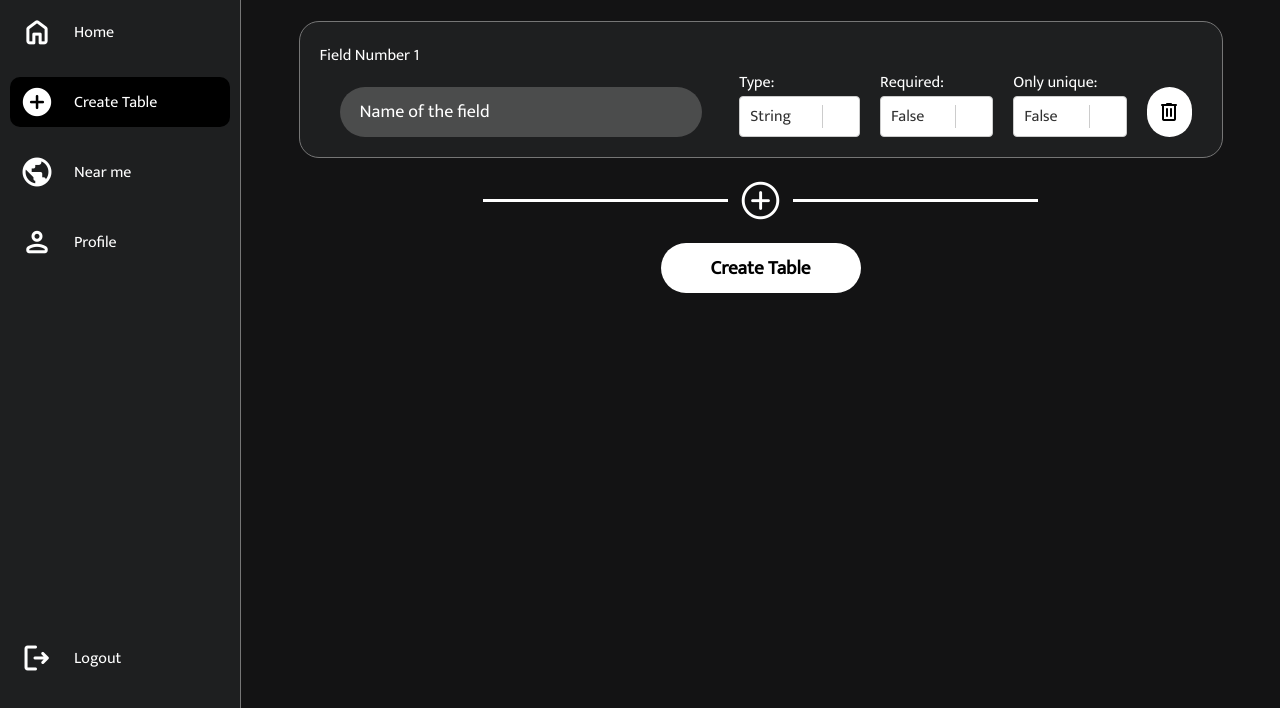
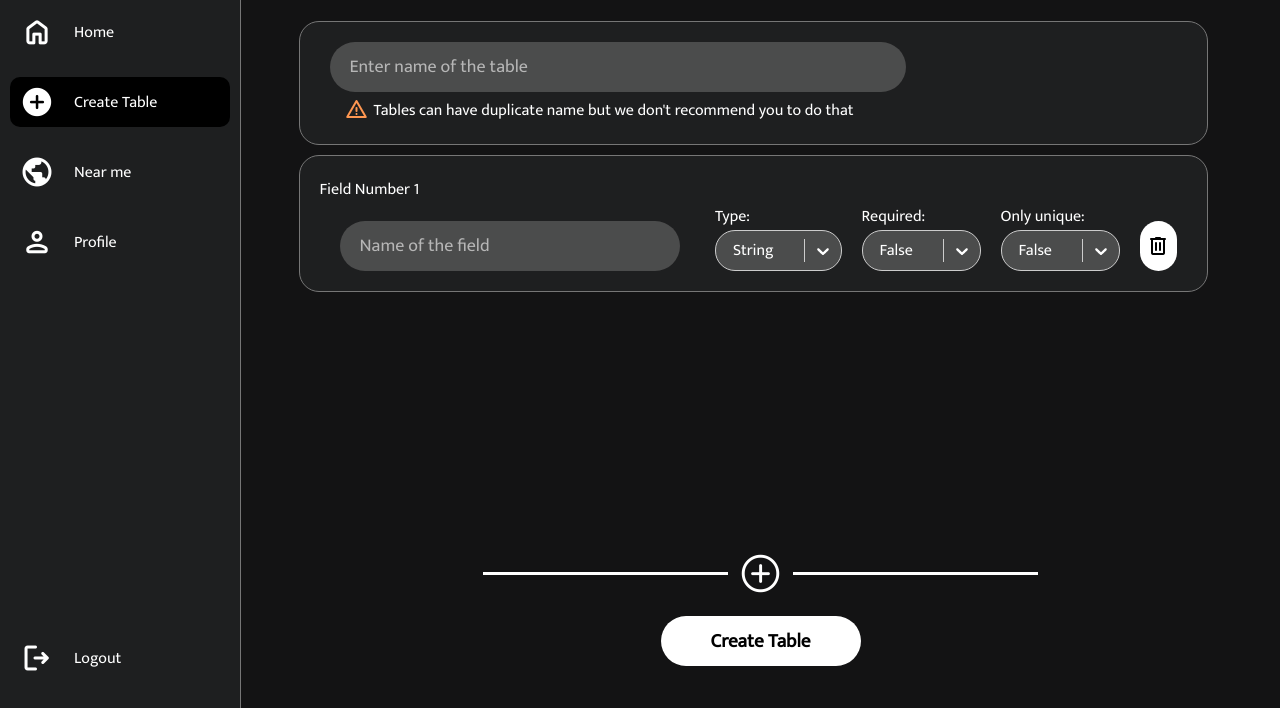
Before and after one commit to awezmirza/custom-cms, a React app in the folder frontend/: page /create-table in a window 1280 px wide. Shown: the part 92-800 px from the top of the page. Built offline with nearby package versions, Linux system fonts and the light colour scheme; no server answers; sample sign-in values are in the browser's storage.

Commit message:
Completed the form UI

```diff
--- a/frontend/src/components/createTableComponents/CreateTableForm.jsx
+++ b/frontend/src/components/createTableComponents/CreateTableForm.jsx
@@ -1,47 +1,44 @@
-import { useState } from "react";
 import useCreateTableForm from "./useCreateTableForm";
 import Select from "react-select";
-import { trueFalseOptions, typeOptions } from "./selectOptions";
+import { trueFalseOptions, typeOptions, selectStyles } from "./selectOptions";
 import "../../styles/createTablePageStyles/createTableForm.css";
 
 const CreateTableForm = () => {
-    const [fields, setFields] = useState([
-        {
-            name: "",
-            type: { value: "STRING", label: "String" },
-            required: { value: false, label: "False" },
-            unique: { value: false, label: "False" }
-        }
-    ]);
-
-    const handleChange = (idx, value, fieldName) => {
-        const data = [...fields];
-        data[idx][fieldName] = value;
-        setFields(data);
-    };
-
-    const handleDeleteField = (idx) => {
-        const data = [...fields];
-        data.splice(idx, 1);
-        setFields(data);
-    };
-
-    const handleAddField = () => {
-        setFields([
-            ...fields,
-            {
-                name: "",
-                type: { value: "STRING", label: "String" },
-                required: { value: false, label: "False" },
-                unique: { value: false, label: "False" }
-            }
-        ]);
-    };
-
-    const { handleTableSubmit } = useCreateTableForm();
+    const {
+        handleTableSubmit,
+        fields,
+        handleAddField,
+        handleDeleteField,
+        handleChange,
+        tableName,
+        setTableName
+    } = useCreateTableForm();
 
     return (
-        <form onSubmit={(e) => handleTableSubmit(e, fields)} noValidate>
+        <form
+            className="create-tbl-form"
+            onSubmit={handleTableSubmit}
+            noValidate
+        >
+            <div className="fields-container">
+                <div className="fields">
+                    <div className="create-table-input-container table-name-container">
+                        <input
+                            placeholder="Enter name of the table"
+                            className="create-table-field"
+                            name="table-name"
+                            value={tableName}
+                            onChange={(e) => setTableName(e.target.value)}
+                        />
+                    </div>
+                    <div className="table-precaution">
+                        <span className="material-symbols-rounded">
+                            warning
+                        </span>
+                        Tables can have duplicate name but we don't recommend
+                        you to do that
+                    </div>
+                </div>
                 {fields.map((field, idx) => {
                     return (
                         <div className="fields" key={idx}>
@@ -67,6 +64,7 @@ const CreateTableForm = () => {
                                 <div className="create-table-input-container type-container">
                                     <div>Type:</div>
                                     <Select
+                                        styles={selectStyles}
                                         value={field.type}
                                         onChange={(value) =>
                                             handleChange(idx, value, "type")
@@ -78,6 +76,7 @@ const CreateTableForm = () => {
                                 <div className="create-table-input-container type-container">
                                     <div>Required: </div>
                                     <Select
+                                        styles={selectStyles}
                                         value={field.required}
                                         onChange={(value) =>
                                             handleChange(idx, value, "required")
@@ -89,6 +88,7 @@ const CreateTableForm = () => {
                                 <div className="create-table-input-container type-container">
                                     <div>Only unique: </div>
                                     <Select
+                                        styles={selectStyles}
                                         value={field.unique}
                                         onChange={(value) =>
                                             handleChange(idx, value, "unique")
@@ -112,6 +112,7 @@ const CreateTableForm = () => {
                         </div>
                     );
                 })}
+            </div>
 
             <div className="submit-and-add-container">
                 <div className="line-container">
--- a/frontend/src/components/createTableComponents/selectOptions.js
+++ b/frontend/src/components/createTableComponents/selectOptions.js
@@ -9,4 +9,36 @@ const trueFalseOptions = [
     { value: false, label: "False" }
 ];
 
-export { typeOptions, trueFalseOptions };
+const selectStyles = {
+    control: (provided) => ({
+        ...provided,
+        backgroundColor: "rgba(103, 103, 103, 0.625)",
+        color: "white",
+        borderRadius: "20px"
+    }),
+    input: (provided) => ({
+        ...provided,
+        color: "white"
+    }),
+    menu: (provided) => ({ ...provided, backgroundColor: "#1e1f20" }),
+    menuList: (provided) => ({
+        ...provided,
+        color: "red",
+        border: "1px solid rgb(118, 118, 118)",
+        borderRadius: "15px",
+        padding: "0px"
+    }),
+    option: (provided, state) => ({
+        ...provided,
+        color: "white",
+        backgroundColor: state.isSelected
+            ? "black"
+            : state.isFocused
+              ? "#131314"
+              : "none"
+    }),
+    singleValue: (provided) => ({ ...provided, color: "white" }),
+    valueContainer: (provided) => ({ ...provided, paddingInline: "15px" })
+};
+
+export { typeOptions, trueFalseOptions, selectStyles };
--- a/frontend/src/components/createTableComponents/useCreateTableForm.js
+++ b/frontend/src/components/createTableComponents/useCreateTableForm.js
@@ -1,3 +1,4 @@
+import { useState } from "react";
 import { toast } from "react-toastify";
 // import {
 //     isValidPassword,
@@ -14,10 +15,31 @@ const useCreateTableForm = () => {
     // const navigate = useNavigate();
     // const dispatch = useDispatch();
 
-    const handleTableSubmit = async (event, inputs) => {
+    const [tableName, setTableName] = useState("");
+    const [fields, setFields] = useState([
+        {
+            name: "",
+            type: { value: "STRING", label: "String" },
+            required: { value: false, label: "False" },
+            unique: { value: false, label: "False" }
+        }
+    ]);
+
+    const handleTableSubmit = async (event) => {
         try {
             event.preventDefault();
-            console.log(inputs);
+
+            for (let i = 0; i < fields.length; i++) {
+                const field = fields[i];
+                if (!field.name) {
+                    toast.error(
+                        "Field name is required at Field Number " + (i + 1)
+                    );
+                    break;
+                }
+            }
+            // })
+            // console.log(tableName);
             // if (!isValidEmail(inputs.email)) {
             //     return toast.error("Email is not valid");
             // }
@@ -54,7 +76,39 @@ const useCreateTableForm = () => {
         }
     };
 
-    return { handleTableSubmit };
+    const handleChange = (idx, value, fieldName) => {
+        const data = [...fields];
+        data[idx][fieldName] = value;
+        setFields(data);
+    };
+
+    const handleDeleteField = (idx) => {
+        const data = [...fields];
+        data.splice(idx, 1);
+        setFields(data);
+    };
+
+    const handleAddField = () => {
+        setFields([
+            ...fields,
+            {
+                name: "",
+                type: { value: "STRING", label: "String" },
+                required: { value: false, label: "False" },
+                unique: { value: false, label: "False" }
+            }
+        ]);
+    };
+
+    return {
+        handleTableSubmit,
+        fields,
+        handleAddField,
+        handleDeleteField,
+        handleChange,
+        tableName,
+        setTableName
+    };
 };
 
 export default useCreateTableForm;
--- a/frontend/src/styles/createTablePageStyles/createTableForm.css
+++ b/frontend/src/styles/createTablePageStyles/createTableForm.css
@@ -47,7 +47,7 @@
     padding-inline: 20px 10px;
 
     &::placeholder {
-        color: white;
+        color: rgb(182, 182, 182);
     }
 
     &:focus {
@@ -95,3 +95,36 @@
     font-size: 45px;
     cursor: pointer;
 }
+
+.fields-container {
+    height: 65vh;
+    padding-right: 15px;
+    overflow-y: scroll;
+
+    &::-webkit-scrollbar {
+        width: 2px;
+    }
+
+    &::-webkit-scrollbar-thumb {
+        background-color: rgb(94, 93, 122);
+    }
+
+    &::-webkit-scrollbar-thumb:hover {
+        background-color: rgb(60, 59, 133);
+    }
+}
+
+.table-name-container {
+    width: 70%;
+}
+
+.table-precaution {
+    margin-left: 20px;
+    margin-top: 5px;
+    display: flex;
+
+    & span {
+        margin-inline: 5px;
+        color: #ff9751;
+    }
+}
```
Lines whose indentation alone changed are shown as unchanged.
